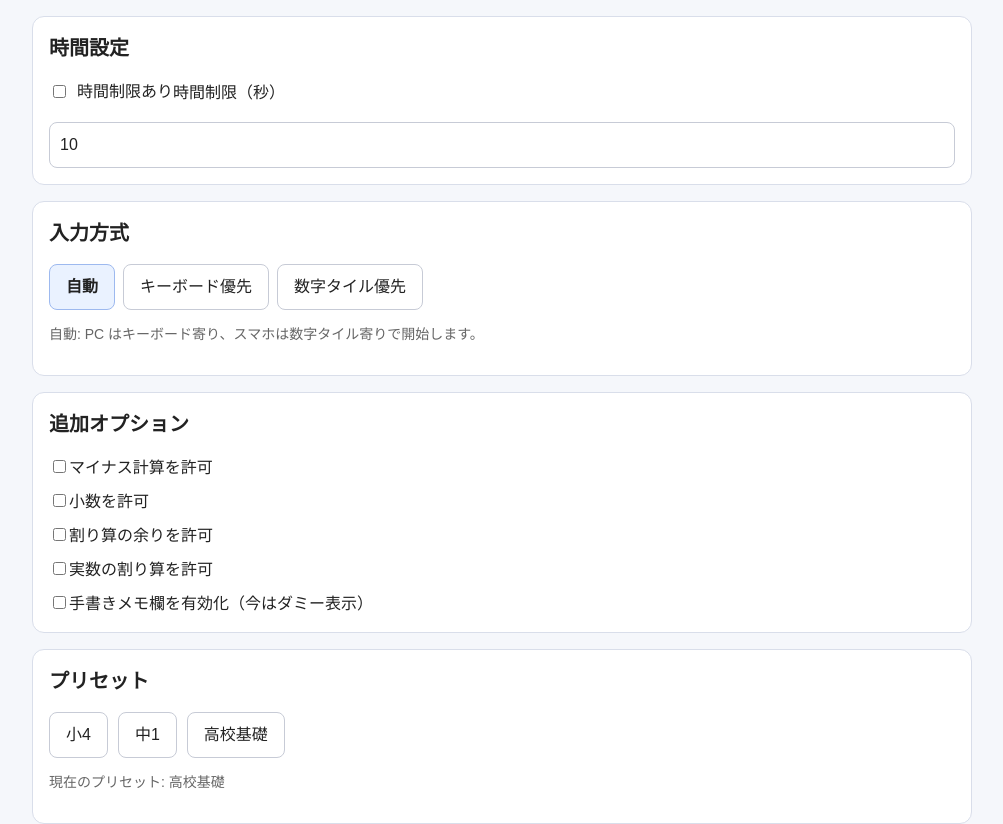
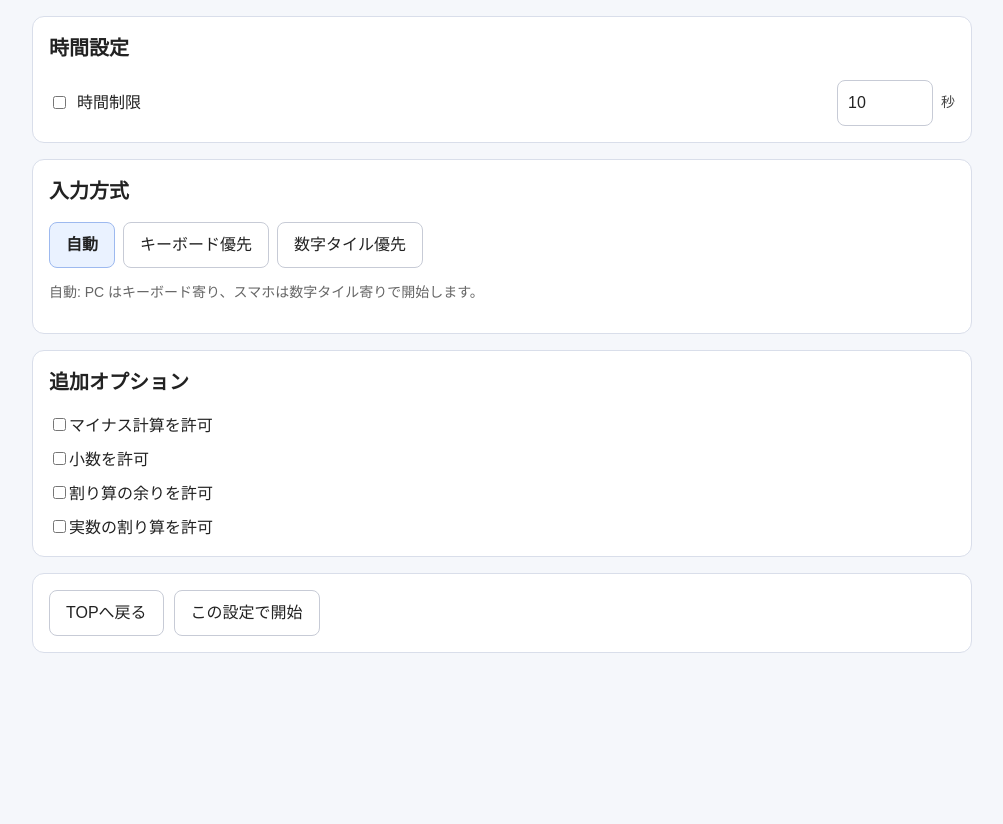
Before and after one commit to FreeManJson/calc-warmup, a React (Vite) app: page /settings in a window 1280 px wide. Shown: the part 489-1313 px from the top of the page, without its empty margins (138-1141 px from the left). After the commit the page ends 1178 px from the top, so only its background shows below. Built offline with nearby package versions, Linux system fonts and the light colour scheme.

Commit message:
2026/03/15: 自動翻訳対策・プリセット非表示・メモ欄削除・Countdown復旧・回答時フィードバック強化・UIフォーマット改善

```diff
--- a/index.html
+++ b/index.html
@@ -1,12 +1,12 @@
 <!doctype html>
-<html lang="en">
+<html lang="ja" translate="no">
   <head>
     <meta charset="UTF-8" />
-    <link rel="icon" type="image/svg+xml" href="/vite.svg" />
     <meta name="viewport" content="width=device-width, initial-scale=1.0" />
-    <title>calc-warmup</title>
+    <meta name="google" content="notranslate" />
+    <title>計算ウォーミングアップ</title>
   </head>
-  <body>
+  <body translate="no">
     <div id="root"></div>
     <script type="module" src="/src/main.tsx"></script>
   </body>
--- a/src/App.tsx
+++ b/src/App.tsx
@@ -9,6 +9,7 @@ import { TopPage } from './pages/TopPage';
 export default function App () {
     return (
         <AppProvider>
+            <div className="app-root notranslate" translate="no">
                 <Routes>
                     <Route path="/" element={<TopPage />} />
                     <Route path="/settings" element={<SettingsPage />} />
@@ -16,6 +17,7 @@ export default function App () {
                     <Route path="/result" element={<ResultPage />} />
                     <Route path="/ranking" element={<RankingPage />} />
                 </Routes>
+            </div>
         </AppProvider>
     );
 }
--- a/src/pages/SettingsPage.tsx
+++ b/src/pages/SettingsPage.tsx
@@ -1,7 +1,6 @@
 import { useEffect, useState } from 'react';
 import { useNavigate } from 'react-router-dom';
 import { MAX_TERMS } from '../constants/appConstants';
-import { createFilledTermDigits } from '../constants/defaultSettings';
 import { useAppContext } from '../context/AppContext';
 import type { InputMethodType, QuizSettings } from '../types/appTypes';
 
@@ -70,7 +69,7 @@ export function SettingsPage () {
             base.timeLimitSec
         );
 
-        const nextTermDigits = createFilledTermDigits(2).map((_, index) => {
+        const nextTermDigits = Array.from({ length: base.termMaxDigits.length }, (_, index) => {
             return clampNumber(
                 termDigitInputs[index] ?? '',
                 1,
@@ -99,39 +98,6 @@ export function SettingsPage () {
 
     function isDigitsOnly (value: string): boolean {
         return (/^\d*$/.test(value) === true);
-    }
-
-    function applyPreset (
-        presetName: string,
-        maxTerms: number,
-        questionCount: number,
-        timeLimitEnabled: boolean,
-        timeLimitSec: number,
-        allowNegative: boolean,
-        allowDecimal: boolean,
-        allowRemainder: boolean,
-        allowRealDivision: boolean,
-        presetDigits: number[]
-    ): void {
-        const normalizedDigits = createFilledTermDigits(2).map((_, index) => {
-            return presetDigits[index] ?? 2;
-        });
-
-        setQuizSettings((prev) => {
-            return {
-                ...prev,
-                presetName,
-                maxTerms,
-                termMaxDigits: normalizedDigits,
-                questionCount,
-                timeLimitEnabled,
-                timeLimitSec,
-                allowNegative,
-                allowDecimal,
-                allowRemainder,
-                allowRealDivision,
-            };
-        });
     }
 
     function updateInputMethod (inputMethod: InputMethodType): void {
@@ -198,13 +164,13 @@ export function SettingsPage () {
             </section>
 
             <section className="card">
-                <h2>n項目目の最大桁数</h2>
+                <h2>n項目めの最大桁数</h2>
 
                 <div className="form-grid">
                     {Array.from({ length: quizSettings.maxTerms }).map((_, index) => {
                         return (
                             <label key={index}>
-                                {index + 1}項目目 最大桁数
+                                {index + 1}項目め 最大桁数
                                 <input
                                     className="input-control"
                                     type="text"
@@ -240,6 +206,7 @@ export function SettingsPage () {
             <section className="card">
                 <h2>時間設定</h2>
 
+                <div className="time-limit-row">
                     <label className="single-check">
                         <input
                             type="checkbox"
@@ -253,13 +220,12 @@ export function SettingsPage () {
                                 });
                             }}
                         />
-                    時間制限あり
+                        時間制限
                     </label>
 
-                <label>
-                    時間制限（秒）
+                    <div className="time-limit-input-group">
                         <input
-                        className="input-control"
+                            className="input-control compact-input"
                             type="text"
                             inputMode="numeric"
                             disabled={quizSettings.timeLimitEnabled === false}
@@ -277,7 +243,9 @@ export function SettingsPage () {
                                 commitAllInputs();
                             }}
                         />
-                </label>
+                        <span className="unit-label">秒</span>
+                    </div>
+                </div>
             </section>
 
             <section className="card">
@@ -397,93 +365,7 @@ export function SettingsPage () {
                         />
                         実数の割り算を許可
                     </label>
-
-                    <label>
-                        <input
-                            type="checkbox"
-                            checked={quizSettings.handwritingMemoEnabled}
-                            onChange={(event) => {
-                                setQuizSettings((prev) => {
-                                    return {
-                                        ...prev,
-                                        handwritingMemoEnabled: event.target.checked,
-                                    };
-                                });
-                            }}
-                        />
-                        手書きメモ欄を有効化（今はダミー表示）
-                    </label>
                 </div>
-            </section>
-
-            <section className="card">
-                <h2>プリセット</h2>
-
-                <div className="button-row">
-                    <button
-                        type="button"
-                        onClick={() => {
-                            applyPreset(
-                                '小学生4年生レベル',
-                                2,
-                                10,
-                                false,
-                                10,
-                                false,
-                                false,
-                                false,
-                                false,
-                                [3, 3]
-                            );
-                        }}
-                    >
-                        小4
-                    </button>
-
-                    <button
-                        type="button"
-                        onClick={() => {
-                            applyPreset(
-                                '中学生1年生レベル',
-                                3,
-                                12,
-                                true,
-                                12,
-                                true,
-                                false,
-                                false,
-                                false,
-                                [3, 3, 2]
-                            );
-                        }}
-                    >
-                        中1
-                    </button>
-
-                    <button
-                        type="button"
-                        onClick={() => {
-                            applyPreset(
-                                '高校基礎',
-                                4,
-                                15,
-                                true,
-                                10,
-                                true,
-                                true,
-                                false,
-                                false,
-                                [4, 4, 3, 2]
-                            );
-                        }}
-                    >
-                        高校基礎
-                    </button>
-                </div>
-
-                <p className="sub-text">
-                    現在のプリセット: {quizSettings.presetName}
-                </p>
             </section>
 
             <section className="card">
--- a/src/pages/TopPage.tsx
+++ b/src/pages/TopPage.tsx
@@ -220,7 +220,7 @@ export function TopPage () {
                         各項目の最大桁数:
                         {' '}
                         {visibleTermDigits.map((digits, index) => {
-                            return `${index + 1}項目目 ${digits}桁`;
+                            return `${index + 1}項目め ${digits}桁`;
                         }).join(' / ')}
                     </li>
                     <li>出題数: {quizSettings.questionCount}問</li>
@@ -231,7 +231,6 @@ export function TopPage () {
                             : ' なし'}
                     </li>
                     <li>入力方式: {getInputMethodLabel(quizSettings.inputMethod)}</li>
-                    <li>プリセット: {quizSettings.presetName}</li>
                 </ul>
             </section>
 
--- a/src/styles.css
+++ b/src/styles.css
@@ -42,6 +42,10 @@ button:disabled {
     opacity: 0.5;
 }
 
+.app-root {
+    min-height: 100vh;
+}
+
 .page-container {
     max-width: 980px;
     margin: 0 auto;
@@ -72,6 +76,11 @@ button:disabled {
     color: #222222;
 }
 
+.compact-input {
+    width: 96px;
+    margin-top: 0;
+}
+
 .form-grid {
     display: grid;
     grid-template-columns: repeat(auto-fit, minmax(220px, 1fr));
@@ -87,7 +96,7 @@ button:disabled {
     display: inline-flex;
     align-items: center;
     gap: 8px;
-    margin-bottom: 12px;
+    margin-bottom: 0;
 }
 
 .button-row {
@@ -121,19 +130,6 @@ button:disabled {
     border-radius: 12px;
     margin-bottom: 16px;
     word-break: break-word;
-}
-
-.memo-dummy {
-    min-height: 180px;
-    border: 2px dashed #9ea8bf;
-    border-radius: 12px;
-    background-color: #fcfdff;
-    display: flex;
-    align-items: center;
-    justify-content: center;
-    color: #6f7890;
-    text-align: center;
-    padding: 16px;
 }
 
 .simple-list {
@@ -176,6 +172,7 @@ button:disabled {
     border-radius: 999px;
     background-color: #eef5ff;
     border: 1px solid #cfe0ff;
+    font-weight: bold;
 }
 
 .feedback-box {
@@ -275,6 +272,91 @@ button:disabled {
     grid-column: span 1;
 }
 
+.time-limit-row {
+    display: flex;
+    flex-wrap: wrap;
+    align-items: center;
+    justify-content: space-between;
+    gap: 12px;
+}
+
+.time-limit-input-group {
+    display: flex;
+    align-items: center;
+    gap: 8px;
+}
+
+.unit-label {
+    font-size: 14px;
+    color: #444;
+    white-space: nowrap;
+}
+
+.feedback-overlay {
+    position: fixed;
+    inset: 0;
+    z-index: 9999;
+    display: flex;
+    align-items: center;
+    justify-content: center;
+    pointer-events: none;
+    padding: 24px;
+}
+
+.feedback-overlay-panel {
+    min-width: 220px;
+    max-width: 90vw;
+    text-align: center;
+    padding: 28px 24px;
+    border-radius: 20px;
+    background-color: rgba(255, 255, 255, 0.96);
+    box-shadow: 0 12px 40px rgba(0, 0, 0, 0.18);
+    border: 3px solid transparent;
+}
+
+.feedback-correct .feedback-overlay-panel {
+    border-color: #4eb36a;
+}
+
+.feedback-wrong .feedback-overlay-panel {
+    border-color: #d9534f;
+}
+
+.feedback-timeout .feedback-overlay-panel {
+    border-color: #e0a33a;
+}
+
+.feedback-symbol {
+    font-size: 100px;
+    line-height: 1;
+    font-weight: bold;
+    margin-bottom: 8px;
+}
+
+.feedback-correct .feedback-symbol {
+    color: #2f9a51;
+}
+
+.feedback-wrong .feedback-symbol {
+    color: #d9534f;
+}
+
+.feedback-timeout .feedback-symbol {
+    color: #d28a18;
+}
+
+.feedback-title {
+    font-size: 30px;
+    font-weight: bold;
+    margin-bottom: 8px;
+}
+
+.feedback-detail {
+    font-size: 20px;
+    font-weight: bold;
+    color: #333;
+}
+
 @media (max-width: 640px) {
     .quiz-header {
         flex-direction: column;
@@ -296,4 +378,21 @@ button:disabled {
         min-height: 52px;
         font-size: 22px;
     }
+
+    .time-limit-row {
+        align-items: flex-start;
+        flex-direction: column;
+    }
+
+    .feedback-symbol {
+        font-size: 84px;
+    }
+
+    .feedback-title {
+        font-size: 26px;
+    }
+
+    .feedback-detail {
+        font-size: 18px;
+    }
 }
```
Also changed, not shown: src/pages/QuizPage.tsx (+67 -33 lines). Lines whose indentation alone changed are shown as unchanged.
